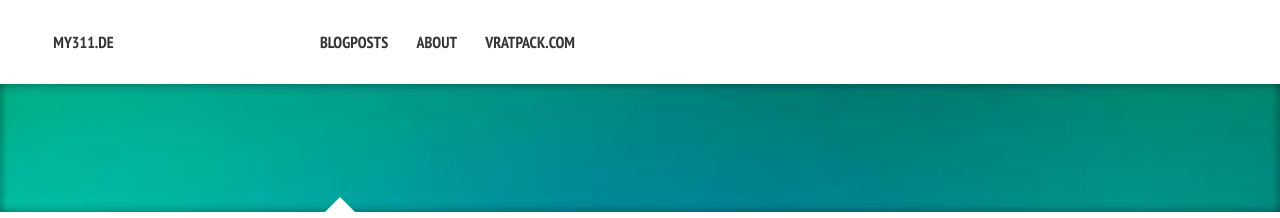
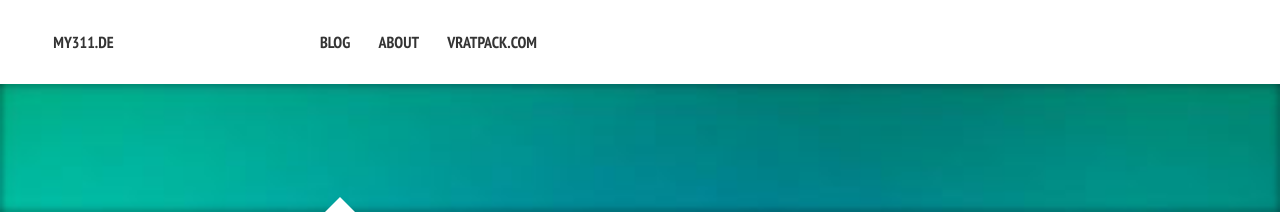
Before and after one commit to ChristianKlose/ChristianKlose.github.io, a Jekyll site: the page built from index.md, in a window 1280 px wide. Shown: the top 218 px of the page. Built offline with Jekyll 4.4.1, drawn with Linux system fonts in a browser that asks for light colours; nearby versions of some CDN libraries.

Commit message:
blog update

```diff
--- a/_data/navigation.yml
+++ b/_data/navigation.yml
@@ -1,6 +1,6 @@
 # Site navigation links
 
-- title: Blogposts
+- title: Blog
   url: /posts/
 
 #- title: IoT
```
